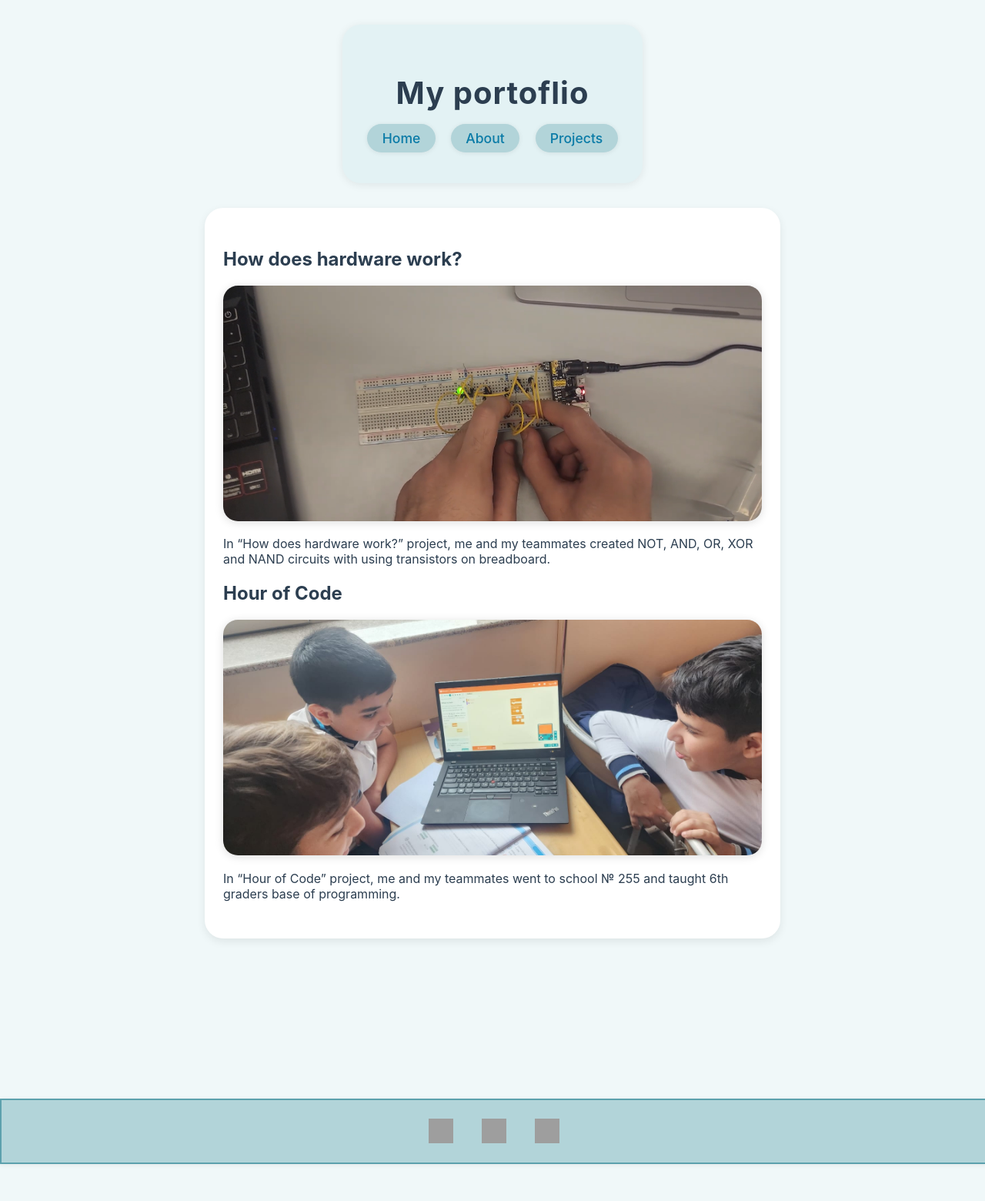
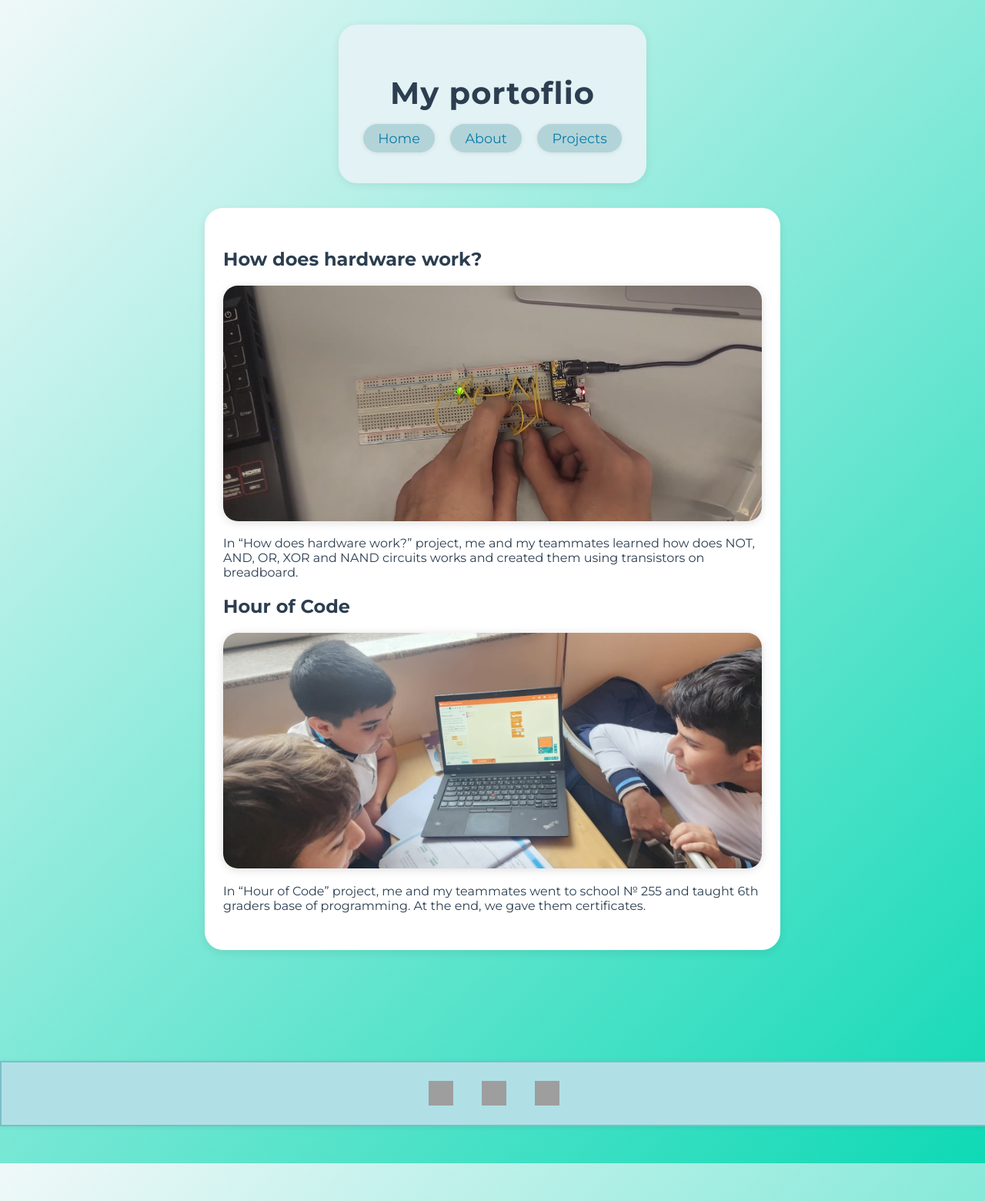
Before and after one commit to El-wino/site1101-portfolio, a Jekyll site: the page built from projects.md, in a window 1280 px wide. Shown: the whole page at 77% size. Built offline with Jekyll 4.4.1, drawn with Linux system fonts in a browser that asks for light colours; grey boxes are pictures that could not be loaded.

Commit message:
Improved Design and About and projects

```diff
--- a/assets/main.css
+++ b/assets/main.css
@@ -1,7 +1,15 @@
+@import url('https://fonts.googleapis.com/css2?family=Montserrat:wght@400;700&display=swap');
+
+html, body {
+  width: 100vw;
+  max-width: 100vw;
+  overflow-x: hidden;
+}
+
 body {
-  background: #f0f8f9;
+  background: linear-gradient(135deg, #f0f8f9 0%, #0fd9b5 100%);
   color: #2c3e50;
-  font-family: 'Inter', 'Segoe UI', Arial, sans-serif;
+  font-family: 'Montserrat', 'Inter', 'Segoe UI', Arial, sans-serif;
   margin: 0;
   min-height: 100vh;
   display: flex;
@@ -154,13 +162,14 @@ footer a:hover {
 .footer-dark-box {
   width: 100vw;
   max-width: none;
-  margin: 4rem 0 0 0;
-  background: #b2d4d9;
+  margin: 0;
+  background: #b0e0e6;
   border-radius: 0;
   box-shadow: 0 1px 6px rgba(0,0,0,0.08);
   padding: 0.05rem 0 0.05rem 0;
   text-align: center;
-  border: 2px solid #5ca1ad;
+  border: 2px solid #7bbec7;
+  z-index: 100;
 }
 
 @media (max-width: 700px) {
--- a/projects.md
+++ b/projects.md
@@ -6,9 +6,9 @@ title: "Projects"
 ## How does hardware work?
 <img src="{{ '/assets/images/circuit.png' | relative_url }}" alt="How does hardware work? Image" class="project-image" />
 
-In "How does hardware work?" project, me and my teammates created NOT, AND, OR, XOR and NAND circuits with using transistors on breadboard.
+In "How does hardware work?" project, me and my teammates learned how does NOT, AND, OR, XOR and NAND circuits works and created them using transistors on breadboard.
 
 ## Hour of Code
 <img src="{{ '/assets/images/hourofcode.jpg' | relative_url }}" alt="Hour of Code Image" class="project-image" />
 
-In "Hour of Code" project, me and my teammates went to school № 255 and taught 6th graders base of programming.
+In "Hour of Code" project, me and my teammates went to school № 255 and taught 6th graders base of programming. At the end, we gave them certificates.
```
Also changed, not shown: about.md (+1 -1 lines).
